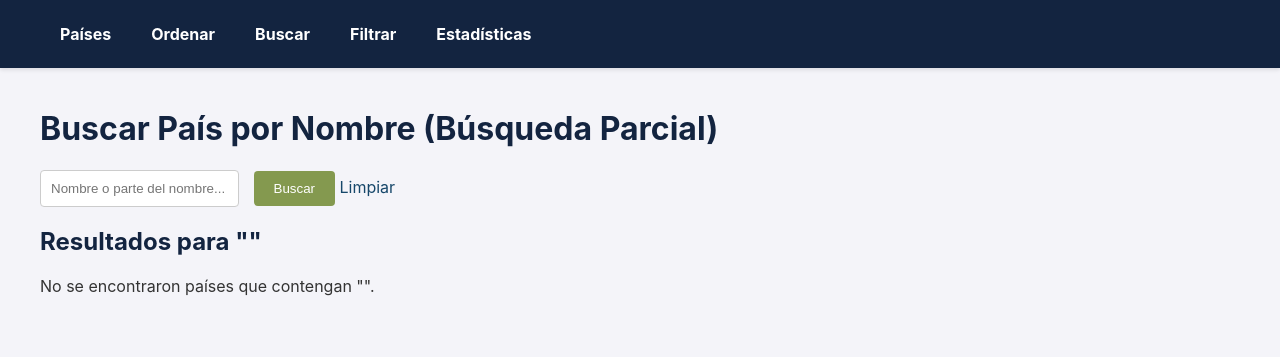
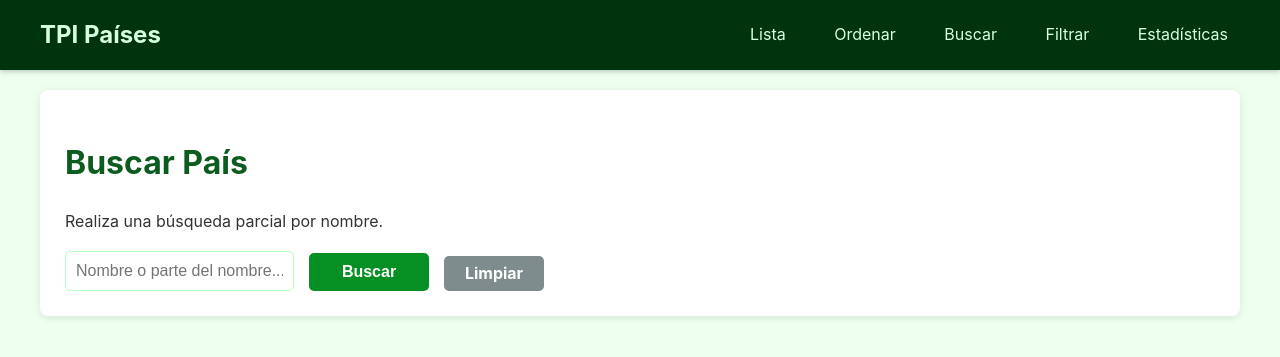
Before and after one commit to GCortesGustavo/TPI-Programacion1-Cortes-Lorenzo, a Flask app: page /buscar in a window 1280 px wide. Shown: the top 357 px of the page. Run offline with Flask 3, Linux system fonts and the light colour scheme; parts of the project's set-up code (start-up, migrations or seed data) failed here and were passed over.

Commit message:
Estilos en flask finalizados y terminados

```diff
--- /dev/null
+++ b/static/css/style.css
@@ -0,0 +1,216 @@
+:root {
+    --blue-50: #eefff0;
+    --blue-100: #d8ffe0;
+    --blue-200: #b3ffc0;
+    --blue-300: #77fe92;
+    --blue-400: #35f35b;
+    --blue-500: #0BD534;
+    --blue-600: #02b727;
+    --blue-700: #068f22;
+    --blue-800: #0b7020;
+    --blue-900: #0b5c1e;
+    --blue-950: #00340c;
+
+    --bg-color: var(--blue-50);
+    --text-color: #333;
+    --primary-color: var(--blue-700);
+    --primary-dark: var(--blue-900);
+    --accent-color: var(--blue-400);
+    --card-bg: #FFFFFF;
+    --border-color: var(--blue-200);
+    --header-bg: var(--blue-950);
+    --header-text: var(--blue-100);
+}
+
+body {
+    font-family: -apple-system, BlinkMacSystemFont, "Segoe UI", Roboto, Helvetica, Arial, sans-serif;
+    margin: 0;
+    background-color: var(--bg-color);
+    color: var(--text-color);
+    line-height: 1.6;
+}
+
+.container {
+    max-width: 1200px;
+    margin: 0 auto;
+    padding: 20px;
+}
+
+h1, h2 {
+    color: var(--primary-dark);
+}
+
+a {
+    color: var(--primary-color);
+    text-decoration: none;
+}
+
+hr {
+    border: none;
+    border-top: 1px solid var(--border-color);
+    margin: 2rem 0;
+}
+
+header {
+    background-color: var(--header-bg);
+    color: var(--header-text);
+    padding: 1rem 0;
+    box-shadow: 0 2px 5px rgba(0, 0, 0, 0.2);
+    position: sticky;
+    top: 0;
+    z-index: 1000;
+}
+
+nav {
+    display: flex;
+    justify-content: space-between;
+    align-items: center;
+    max-width: 1200px;
+    margin: 0 auto;
+    padding: 0 20px;
+}
+
+nav .logo {
+    font-size: 1.5rem;
+    font-weight: bold;
+}
+
+nav .nav-links a {
+    color: var(--header-text);
+    margin-left: 20px;
+    padding: 8px 12px;
+    border-radius: 5px;
+    transition: background-color 0.3s;
+}
+
+nav .nav-links a:hover, nav .nav-links a.active {
+    background-color: var(--primary-color);
+}
+
+table {
+    width: 100%;
+    border-collapse: collapse;
+    margin-top: 20px;
+    box-shadow: 0 2px 8px rgba(0, 0, 0, 0.1);
+    background-color: var(--card-bg);
+}
+
+th, td {
+    padding: 12px 15px;
+    border: 1px solid var(--border-color);
+    text-align: left;
+}
+
+thead th {
+    background-color: var(--blue-100);
+    font-weight: bold;
+    color: var(--primary-dark);
+}
+
+tbody tr:nth-child(even) {
+    background-color: var(--blue-50);
+}
+
+tbody tr:hover {
+    background-color: var(--blue-200);
+}
+
+.card {
+    background-color: var(--card-bg);
+    padding: 25px;
+    border-radius: 8px;
+    box-shadow: 0 2px 8px rgba(0, 0, 0, 0.1);
+    margin-bottom: 20px;
+}
+
+.form-group, .sort-form, .filter-form {
+    display: flex;
+    flex-wrap: wrap;
+    gap: 15px;
+    align-items: flex-end;
+}
+
+.form-group div, .sort-form div, .filter-form div {
+    display: flex;
+    flex-direction: column;
+}
+
+label {
+    margin-bottom: 5px;
+    font-weight: bold;
+    font-size: 0.9em;
+}
+
+input[type="text"], input[type="number"], select {
+    padding: 10px;
+    border: 1px solid var(--border-color);
+    border-radius: 5px;
+    font-size: 1rem;
+}
+
+.btn {
+    display: inline-block;
+    padding: 10px 20px;
+    border: none;
+    border-radius: 5px;
+    cursor: pointer;
+    font-size: 1rem;
+    font-weight: bold;
+    text-align: center;
+    text-decoration: none;
+    color: white;
+    transition: background-color 0.3s, transform 0.1s;
+    width: 120px;
+    box-sizing: border-box;
+}
+
+.btn:hover {
+    transform: translateY(-2px);
+    box-shadow: 0 2px 5px rgba(0,0,0,0.2);
+}
+
+.btn-primary {
+    background-color: var(--primary-color);
+}
+
+.btn-primary:hover {
+    background-color: var(--blue-800);
+}
+
+.btn-secondary {
+    background-color: #7f8c8d;
+    width: 100px;
+    height: 35px;
+    text-align: center;
+    line-height: 35px;
+    padding-top: 0;
+    padding-bottom: 0;
+}
+
+.btn-secondary:hover {
+    background-color: #6c7a7b;
+}
+
+@media (max-width: 768px) {
+    nav {
+        flex-direction: column;
+        align-items: flex-start;
+    }
+
+    nav .nav-links {
+        margin-top: 10px;
+        width: 100%;
+        display: flex;
+        flex-direction: column;
+    }
+
+    nav .nav-links a {
+        margin-left: 0;
+        text-align: left;
+    }
+
+    .form-group, .sort-form, .filter-form {
+        flex-direction: column;
+        align-items: stretch;
+    }
+}
--- a/templates/buscar.html
+++ b/templates/buscar.html
@@ -1,16 +1,17 @@
 {% extends "layout.html" %}
+{% block title %}Buscar País{% endblock %}
+{% block content %}
+    <div class="card">
+        <h1>Buscar País</h1>
+        <p>Realiza una búsqueda parcial por nombre.</p>
+        <form method="GET" action="{{ url_for('buscar_web') }}" class="form-group">
+            <input type="text" name="query" placeholder="Nombre o parte del nombre..." value="{{ query }}">
+            <button type="submit" class="btn btn-primary">Buscar</button>
+            <a href="{{ url_for('buscar_web') }}" class="btn btn-secondary">Limpiar</a>
+        </form>
+    </div>
 
-{% block title %}Buscar País{% endblock %}
-
-{% block content %}
-    <h1>Buscar País por Nombre (Búsqueda Parcial)</h1>
-    <form method="GET" action="/buscar">
-        <input type="text" name="query" placeholder="Nombre o parte del nombre..." value="{{ query }}">
-        <button type="submit">Buscar</button>
-        <a href="/buscar">Limpiar</a>
-    </form>
-
-    {% if paises_encontrados is not none %}
+    {% if query %}
         <h2>Resultados para "{{ query }}"</h2>
         {% if paises_encontrados %}
             <table>
--- a/templates/index.html
+++ b/templates/index.html
@@ -1,7 +1,5 @@
 {% extends "layout.html" %}
-
 {% block title %}TPI-Programación I{% endblock %}
-
 {% block content %}
     <h1>Lista Completa de Países</h1>
     <p>Países Cargados de la API:</p>
--- a/templates/layout.html
+++ b/templates/layout.html
@@ -2,108 +2,26 @@
 <html lang="es">
 <head>
     <meta charset="UTF-8">
+    <meta name="viewport" content="width=device-width, initial-scale=1.0">
     <title>{% block title %}Gestión de Países{% endblock %} - TPI Programación</title>
-    <style>
-        body {
-            font-family: -apple-system, BlinkMacSystemFont, "Segoe UI", Roboto, Helvetica, Arial, sans-serif;
-            margin: 0;
-            background-color: #f4f4f9;
-            color: #333;
-        }
-        .container {
-            max-width: 1200px;
-            margin: 0 auto;
-            padding: 20px;
-        }
-        h1, h2 {
-            color: #132440;
-        }
-        a {
-            color: #16476A;
-            text-decoration: none;
-        }
-        a:hover {
-            text-decoration: underline;
-        }
-
-        nav {
-            background-color: #132440;
-            padding: 10px 0;
-            box-shadow: 0 2px 4px rgba(0,0,0,0.1);
-        }
-        .nav-container {
-            max-width: 1200px;
-            margin: 0 auto;
-            display: flex;
-            justify-content: flex-start;
-        }
-        nav a {
-            color: white;
-            padding: 14px 20px;
-            text-decoration: none;
-            font-weight: bold;
-            transition: background-color 0.3s;
-        }
-        nav a:hover {
-            background-color: #BF092F;
-            text-decoration: none;
-        }
-
-        table {
-            border-collapse: collapse;
-            width: 100%;
-            margin-top: 20px;
-            box-shadow: 0 1px 3px rgba(0,0,0,0.12);
-        }
-        th, td {
-            border: 1px solid #3B9797;
-            padding: 12px;
-            text-align: left;
-        }
-        thead {
-            background-color: #e8e8e8;
-        }
-        tbody tr:nth-child(even) {
-            background-color: #f9f9f9;
-        }
-        tbody tr:hover {
-            background-color: #f1f1f1;
-        }
-        th a { color: #333; }
-
-        form { margin-bottom: 20px; }
-        input[type="text"], input[type="number"], select {
-            padding: 10px;
-            border: 1px solid #ccc;
-            border-radius: 4px;
-            margin-right: 10px;
-        }
-        button[type="submit"] {
-            padding: 10px 20px;
-            background-color: #84994F;
-            color: white;
-            border: none;
-            border-radius: 4px;
-            cursor: pointer;
-            transition: background-color 0.3s;
-        }
-        button[type="submit"]:hover {
-            background-color: #53612f;
-        }
-    </style>
+    <link rel="stylesheet" href="{{ url_for('static', filename='css/style.css') }}">
 </head>
 <body>
-    <nav>
-        <div class="nav-container">
-            <a href="/">Países</a>
-            <a href="/ordenar">Ordenar</a>
-            <a href="/buscar">Buscar</a>
-            <a href="/filtrar">Filtrar</a>
-            <a href="/estadisticas">Estadísticas</a>
-        </div>
-    </nav>
-    <div class="container">
+    <header>
+        <nav>
+            <div class="logo">TPI Países</div>
+            <div class="nav-links">
+                <a href="{{ url_for('index') }}">Lista</a>
+                <a href="{{ url_for('ordenar_web') }}">Ordenar</a>
+                <a href="{{ url_for('buscar_web') }}">Buscar</a>
+                <a href="{{ url_for('filtrar_web') }}">Filtrar</a>
+                <a href="{{ url_for('estadisticas_web') }}">Estadísticas</a>
+            </div>
+        </nav>
+    </header>
+
+    <main class="container">
         {% block content %}{% endblock %}
-    </div>
+    </main>
 </body>
 </html>
--- a/utils/ordenar_paises.py
+++ b/utils/ordenar_paises.py
@@ -1,6 +1,5 @@
 def ordenar_paises(lista_paises, criterio='nombre', orden='asc'):
     if criterio not in ['nombre', 'poblacion', 'superficie']:
-        # Si el criterio no es válido, por seguridad, ordenamos por nombre
         criterio = 'nombre'
 
     reverse_flag = (orden == 'desc')
```
Also changed, not shown: templates/estadisticas.html (+11 -4 lines), templates/filtrar.html (+7 -29 lines), templates/ordenar.html (+8 -8 lines).
